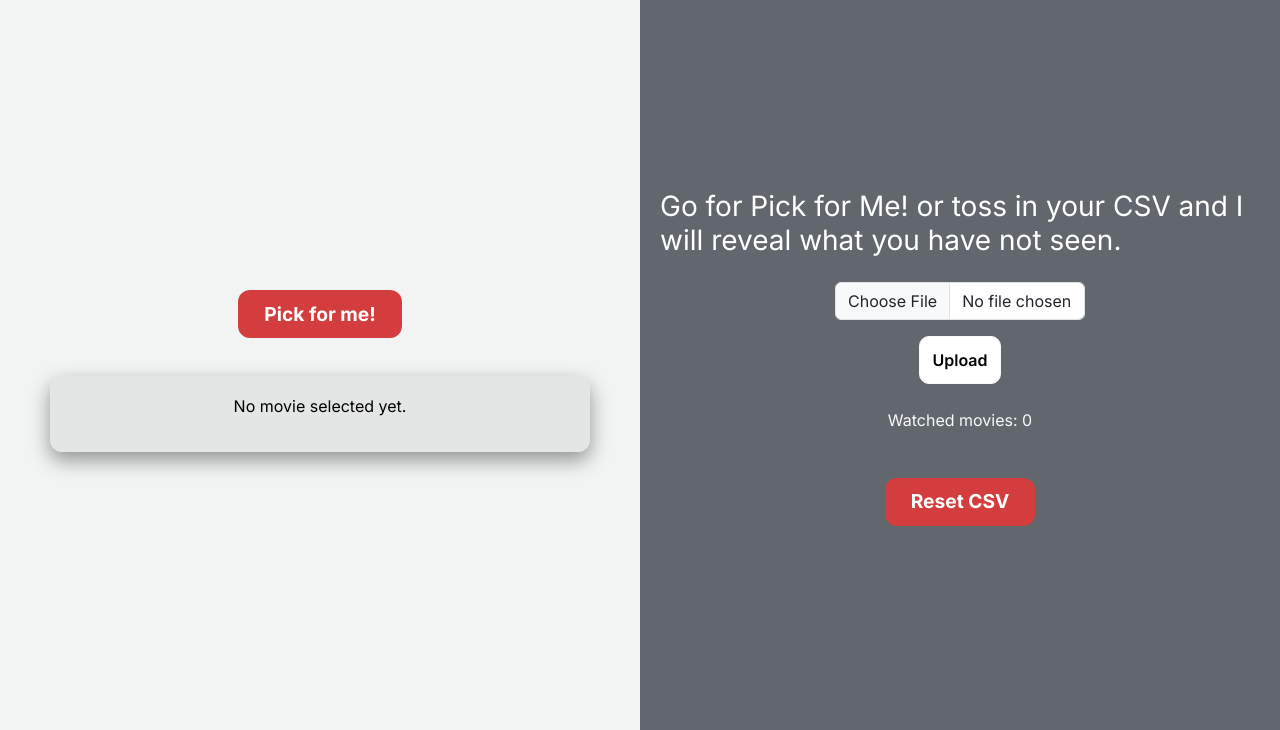
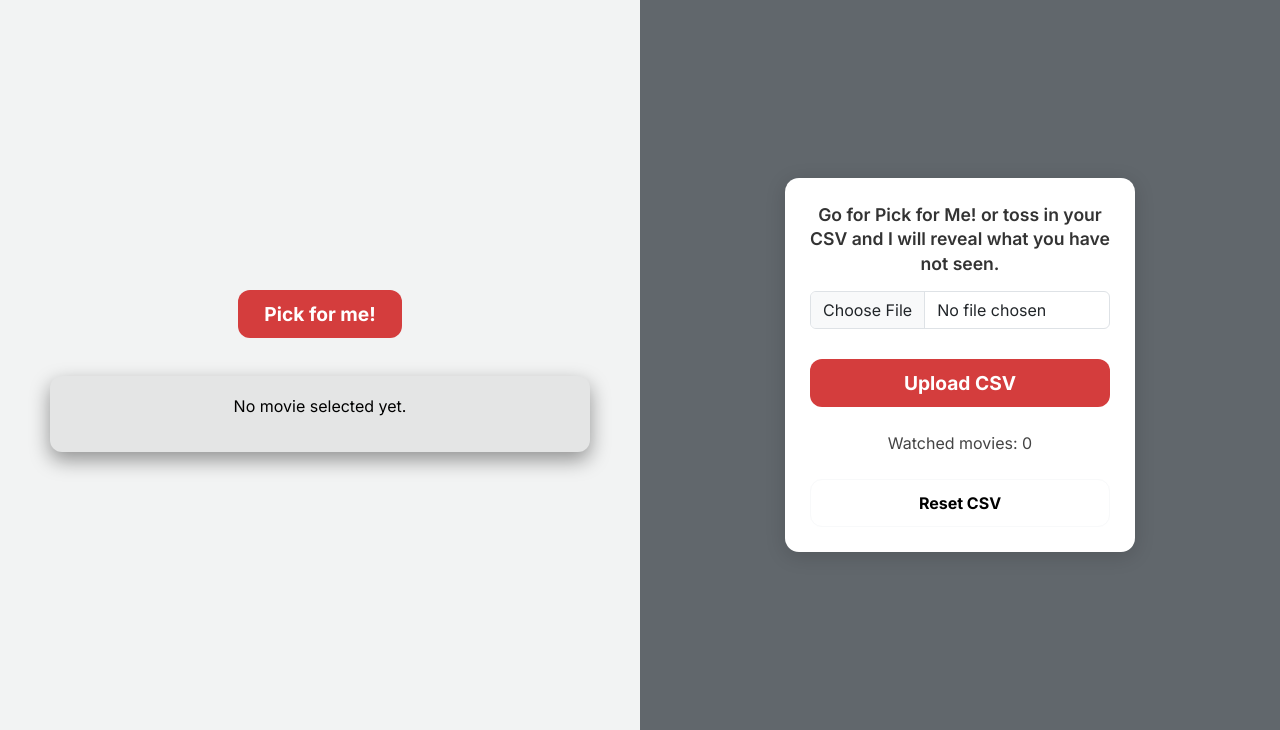
Before and after one commit to xenkou90/the-movie-picker, a Flask app: page / in a window 1280 px wide. Shown: the part 70-800 px from the top of the page. Run offline with Flask 3, Linux system fonts and the light colour scheme; data that the repository does not hold is empty.

Commit message:
Redesigned upload UI across mobile and desktop, add subtitle phrase, and fix desktop file input

```diff
--- a/static/style.css
+++ b/static/style.css
@@ -296,7 +296,7 @@ body {
 
 
 /* ---------------------------------------------------------
-   UPLOAD PAGE — MOBILE CARD
+   UPLOAD CARD — MOBILE VERSION
 ----------------------------------------------------------*/
 .upload-card {
     background: white;
@@ -322,6 +322,67 @@ body {
     height: 48px;
 }
 
+.upload-subtitle {
+    color: #444;
+    font-size: 0.95rem;
+    text-align: center;
+    margin-bottom: 15px;
+    line-height: 1.4;
+}
+
+
+/* ---------------------------------------------------------
+   UPLOAD CARD — DESKTOP VERSION
+----------------------------------------------------------*/
+.upload-card-desktop {
+    background: #ffffff;
+    padding: 25px;
+    border-radius: 14px;
+    width: 90%;
+    max-width: 350px;
+    box-shadow:0 4px 20px rgba(0,0,0,0.15);
+    display: flex;
+    flex-direction: column;
+    align-items: center;
+}
+
+.upload-title-desktop {
+    font-size: 1.1rem;
+    font-weight: 600;
+    color: #333;
+    text-align: center;
+    margin-bottom: 15px;
+    line-height: 1.4;
+}
+
+.upload-input-desktop {
+    max-width: 100%;
+}
+
+.upload-btn-desktop,
+.reset-btn-desktop {
+    height: 48px;
+    border-radius: 12px;
+    font-weight: 800;
+}
+
+.upload-success-desktop {
+    color: #28a745;
+    margin-top: 10px;
+    text-align: center;
+}
+
+.upload-error-desktop {
+    color: #b60f0f;
+    margin-top: 10px;
+    text-align: center;
+}
+
+.watched-count-desktop {
+    color: #444;
+    margin-top: 10px;
+    text-align: center;
+}
 
 /* ---------------------------------------------------------
    DESKTOP OVERRIDES (min-width: 768px)
--- a/templates/index.html
+++ b/templates/index.html
@@ -97,28 +97,30 @@
                 <!-- RIGHT SIDE (DESKTOP ONLY) -->
                 <div class="col-12 col-md-6 right-side d-none d-md-flex flex-column align-items-center pt-5 pb-5">
 
-                    <h3 class="text-white mb-4">Go for Pick for Me! or toss in your CSV and I will reveal what you have not seen.</h3>
+                    <div class="upload-card-desktop">
+                        <h4 class="upload-title-desktop text-center">
+                            Go for Pick for Me! or toss in your CSV and I will reveal what you have not seen.
+                        </h4>
 
-                    <form method="POST" enctype="multipart/form-data" class="d-flex flex-column align-items-center">
-                        <input type="file" name="csv_file" class="form-control mb-3" style="width: 250px">
-                        <button type="submit" class="btn btn-light mb-3">Upload</button>
-                    </form>
+                        <form method="POST" enctype="multipart/form-data" class="w-100">
+                            <input type="file" name="csv_file" class="form-control mb-3 upload-input-desktop">
+                            <button type="submit" class="btn btn-danger w-100 upload-btn-desktop">Upload CSV</button>
+                        </form>
 
-                    {% if upload_message is number %}
-                        <p class="text-light mt-2">Houston, we have a CSV of {{ upload_message }} movies!</p>
-                    {% elif upload_message %}
-                        <p class="text-light mt-2 text-warning">{{ upload_message }}</p>
-                    {% endif %}
+                        {% if upload_message is number %}
+                            <p class="upload-success-desktop">
+                                Houston, we have a CSV of {{ upload_message }} movies!
+                            </p>
+                        {% elif upload_message %}
+                            <p class="upload-error-desktop">{{ upload_message }}</p>
+                        {% endif %}
 
-                    {% if reset_message %}
-                        <p class="text-light mt-2">Watchlist cleared</p>
-                    {% endif %}
+                        <p class="watched-count-desktop">Watched movies: {{ watched_count }}</p>
 
-                    <p class="text-light mt-2">Watched movies: {{ watched_count }}</p>
-
-                    <form method="POST" action="/reset" class="mt-3">
-                        <button class="btn btn-danger">Reset CSV</button>
-                    </form>
+                        <form method="POST" action="/reset" class="w-100 mt-2">
+                            <button class="btn btn-light w-100 reset-btn-desktop">Reset CSV</button>
+                        </form>
+                    </div>
 
                 </div> <!-- END RIGHT SIDE -->
 
--- a/templates/upload.html
+++ b/templates/upload.html
@@ -40,6 +40,10 @@
 
         <div class="upload-card">
 
+            <h4 class="upload-subtitle">
+                Go for Pick for Me! or toss in your CSV and I will reveal what you have not seen.
+            </h4>
+
             <form method="POST" enctype="multipart/form-data" class="upload-section">
                 <input type="file" name="csv_file" class="form-control mb-3">
                 <button type="submit" class="btn btn-danger w-100">Upload CSV</button>
```
